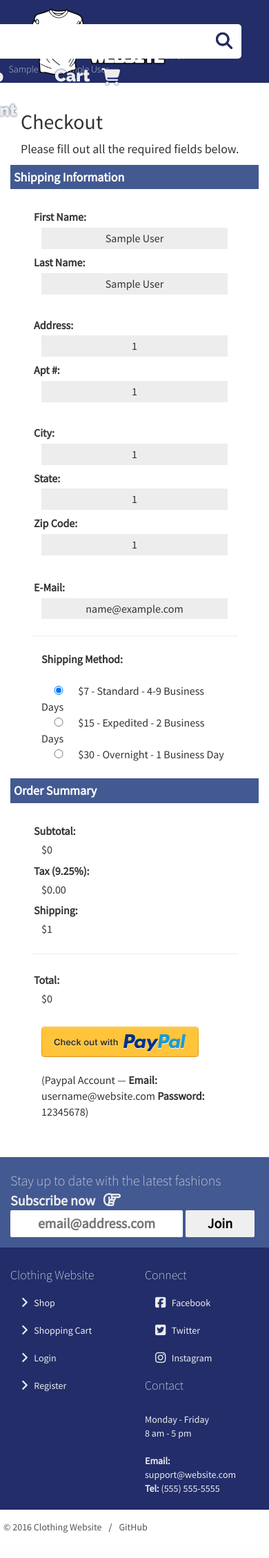
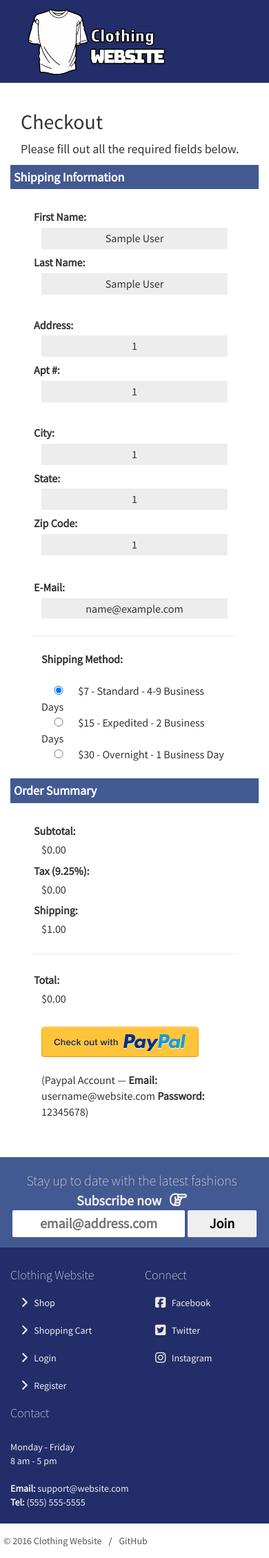
Before and after one commit to jeremypreed/capstone-project, a PHP site: page /clothingwebsite/checkout in a window 390 px wide. Shown: the whole page at 69% size. Before the commit the page ends 2222 px from the top, so only its background shows below. Run offline with PHP 8.4, Linux system fonts and the light colour scheme; the visitor is signed in with stand-in values (Sample User, id 1); tables that the repository leaves empty or names only in its code hold one stand-in row (values such as "Sample post"); data that the repository does not hold is empty; some libraries are stand-ins or nearby versions.

Commit message:
Add files via upload
updated responsiveness

```diff
--- a/config.php
+++ b/config.php
@@ -32,20 +32,28 @@ $MSG = array(
 
 # Messsage functions
 function alert($m){
-	$alert = '<div id="msg" class="open"><div class="alert">';
+	# Display alert message at bottom of page
+	$alert = '<div id="msg" class="open"><div class="alert"><div class="col-md-10">';
 	$alert .= $m;
-	$alert .= '<a>Close <i class="fa fa-remove fw"></i></a></div></div>';
+	$alert .= '</div><div class="col-md-2"><a>Close <i class="fa fa-remove fw"></i></a></div></div></div>';
 	echo $alert;
 }
 
 function error($m){
-	$error = '<div id="msg" class="open"><div class="alert error">';
+	# Display error message at bottom of page
+	$error = '<div id="msg" class="open"><div class="alert error"><div class="col-md-10">';
 	$error .= $m;
-	$error .= '<a>Close <i class="fa fa-remove fw"></i></a></div></div>';
+	$error .= '</div><div class="col-md-2"><a>Close <i class="fa fa-remove fw"></i></a></div></div></div>';
 	echo $error;
 }
 
 # General functions
 function redirect($url){
+	# Javascript redirect to $url
 	echo '<script type="text/javascript">'.'window.location = "' . $url . '";'.'</script>';
 }
+
+function cash($x){
+	# Convert $x to float in form ($)xx.xx
+	return number_format((float)$x, 2, '.', '');
+}
--- a/pages/checkout.php
+++ b/pages/checkout.php
@@ -126,7 +126,7 @@ echo '<input type="radio" name="ship_method" value="3" '.$ship3.'/> $30 - Overni
 					<!-- Subtotal -->
 					<div class="col-md-2 head">Subtotal:</div>
 					<div class="col-md-6" id="subTotal">
-						<?php echo '$'.$c->discount_subtotal; ?>
+						<?php echo '$'.cash($c->discount_subtotal); ?>
 					</div>
 			</div>
 
@@ -146,7 +146,7 @@ echo '<input type="radio" name="ship_method" value="3" '.$ship3.'/> $30 - Overni
 					<div class="col-md-6" id="shippingTotal">
 						<?php
 						if (isset($_SESSION['shipping_price'])){
-							echo '$'.$_SESSION['shipping_price'];
+							echo '$'.cash($_SESSION['shipping_price']);
 						} else {
 							echo '$7.00';
 						}
@@ -160,7 +160,7 @@ echo '<input type="radio" name="ship_method" value="3" '.$ship3.'/> $30 - Overni
 					<!-- Total -->
 					<div class="col-md-2 head">Total:</div>
 					<div class="col-md-6" id="actualTotal">
-						<?php echo '$'.$_SESSION['purchase_total']; ?>
+						<?php echo '$'.cash($_SESSION['purchase_total']); ?>
 					</div>
 			</div>
 
--- a/pages/layout/footer.php
+++ b/pages/layout/footer.php
@@ -2,7 +2,7 @@
 <div class="container-fluid text-center" id="mailing-list">
     <div class="container">
 		<div class="row">
-			<div class="col-xs-12 col-md-12 column text-left">
+			<div class="col-xs-12 col-md-12 column text-center">
 				<p>Stay up to date with the latest fashions &nbsp;
 				<strong>Subscribe now &nbsp;
 				<i class="fa fa-hand-o-right fa-lg fw" aria-hidden="true"></i> &nbsp;
@@ -17,7 +17,7 @@
 <footer id="footer">
     <div class="container">
         <div class="row">
-            <div class="col-xs-6 col-md-3 column">
+            <div class="col-xs-6 col-sm-6 col-md-3 column">
                 <h4><?php echo $_['SITE_TITLE']; ?></h4>
                 <ul class="nav">
                     <li>
@@ -38,7 +38,7 @@
 					</li>
                 </ul>
             </div>
-            <div class="col-xs-6 col-md-3 column">
+            <div class="col-xs-6 col-sm-6 col-md-3 column">
                 <h4>Connect</h4>
                 <ul class="nav">
                     <li>
@@ -55,7 +55,7 @@
 					</li>
                 </ul>
             </div>
-			<div class="col-xs-6 col-md-3 column">
+			<div class="col-xs-12 col-sm-12 col-md-3 column">
                 <h4>Contact</h4>
                 <ul class="nav">
                     <li><br></li>
--- a/pages/layout/header.php
+++ b/pages/layout/header.php
@@ -43,7 +43,7 @@
 						$c->summary($dbc);
 						if ($c->total_quantity) { ?>
 						<li class="cart">
-							<a href="<?php echo $_['SITE_URL']; ?>cart" class="cart"><?php echo '<strong>Total: $'.$c->discount_subtotal.'</strong>'; ?></a>
+							<a href="<?php echo $_['SITE_URL']; ?>cart" class="cart"><?php echo '<strong>Total: $'.cash($c->discount_subtotal).'</strong>'; ?></a>
 						</li>
 						<li class="cart">
 							<a href="<?php echo $_['SITE_URL']; ?>cart" class="cart"><?php echo '<strong>'.$c->total_quantity.' item(s)</strong>'; ?></a>
@@ -144,7 +144,7 @@
 			<li><?php echo mysqli_num_rows($i->query($dbc)).' products'; ?></li>
 			<?php
 			if ($c->total_quantity) {
-				echo '<li><strong>Total:</strong> $'.$c->discount_subtotal.'</li>';
+				echo '<li><strong>Total:</strong> $'.cash($c->discount_subtotal).'</li>';
 			} else {
 				echo '<li>Your cart is empty.</li>';
 			}
--- a/pages/shop/product_list.php
+++ b/pages/shop/product_list.php
@@ -29,7 +29,7 @@ if (mysqli_num_rows($result)>0){
 	while ($row = mysqli_fetch_row($result)){
 		$i->columns($row);
 	# Display Product	?>
-	<div class="item col-md-4 col-sm-6 col-xs-12 text-center">
+	<div class="item col-md-4 col-sm-4 col-xs-6 text-center">
 		<a href="<?php echo $_['SITE_URL'].'shop/'.$i->category.'/'.$i->subcategory.'/'.$i->id; ?>">
 			<div class="img">
 				<img src="<?php echo $_['SITE_URL'].$i->image; ?>" class="img-responsive">
--- a/pages/shop/subcategories.php
+++ b/pages/shop/subcategories.php
@@ -25,7 +25,7 @@
 							$i->columns($row);
 							if ($i->id){
 								# Subcategory Link ?>
-								<div class="item col-md-3 col-sm-6 col-xs-12 text-center">
+								<div class="item col-md-3 col-sm-4 col-xs-6 text-center">
 									<a href="<?php echo $_['SITE_URL'].$p[0].'/'.$p[1].'/'.$i->subcategory; ?>">
 									<div class="img">
 										<img src="<?php echo $_['SITE_URL'].$i->image; ?>" class="img-responsive">
--- a/sass/style.sass
+++ b/sass/style.sass
@@ -223,13 +223,13 @@ $sourcesans: 'Source Sans Pro', sans-serif;
 					box-shadow: 0px 0px 30px 0px rgba(0,0,0,0.5);
 				ul.menu li
 					display: block
-					opacity: 0
+					//opacity: 0
 
 					@for $i from 1 through 6
 						&:nth-child(#{$i})
 							animation:
 								name: submenu
-								duration: 200ms * $i
+								duration: 150ms * $i
 								timing-function: ease-in-out
 								fill-mode: forwards
 
@@ -315,6 +315,50 @@ $sourcesans: 'Source Sans Pro', sans-serif;
 			i
 				font-family: $raleway
 				font-weight: 200
+//-- Header Media Queries
+@media (max-width: 1000px)
+	#header
+		#nav
+			#search-bar
+				display: none // Remove search bar
+		#carousel
+			.left-arrow, .right-arrow // Carousel arrows get smaller
+				width: 40px
+				height: 40px
+				font-size: 20px
+				line-height: 40px
+				a:link,a:visited
+					width: 40px
+					height: 40px
+			.content // resize width of content
+				width: 500px
+				margin-left: -250px
+				font-size: 26px
+@media (max-width: 835px)
+	#header
+		#nav
+			display: none // Remove regular nav
+		#nav-info
+			display: none // and nav info
+		#nav-mobile // Show mobile nav
+			display: block
+@media (max-width: 600px)
+	#header.navbar-fixed-top
+		.banner-small
+			top: 12px
+			width: 220px
+			height: auto
+	#header
+		.banner
+			width: 200px // Logo on home page gets smaller
+		#carousel
+			.left-arrow, .right-arrow // Remove carousel arrows
+				display: none
+			.content // resize carousel content
+				width: 100%
+				margin-left: 0
+				left: 0%
+				font-size: 20px
 //-- Content
 #content, #recommended
 	font-size: 18px
--- a/sql/cart.class.php
+++ b/sql/cart.class.php
@@ -118,17 +118,17 @@ class Cart {
 				$this->columns($row);
 				$product_r = $i->query($dbc,-1, -1, $this->product_id); // Query DB for row
 				$i->columns(mysqli_fetch_row($product_r)); // Fetch Column
-				$this->subtotal += number_format((float)($i->price*$this->quantity), 2, '.', '');
-				$this->discount_subtotal += number_format((float)($i->discount_price*$this->quantity), 2, '.', '');
-				$this->savings += number_format((float)($i->amount_off*$this->quantity), 2, '.', '');
-				$this->total_quantity += (1*$this->quantity);
+				$this->subtotal += cash($i->price*$this->quantity);
+				$this->discount_subtotal += cash($i->discount_price*$this->quantity);
+				$this->savings += cash($i->amount_off*$this->quantity);
+				$this->total_quantity += cash(1*$this->quantity);
 			}
 			$this->total();
 		}
 	}
 
 	public function tax($subtotal){
-		return number_format((float)($subtotal*$this->tax_rate), 2, '.', '');
+		return cash($subtotal*$this->tax_rate);
 	}
 
 	public function total(){
@@ -136,8 +136,8 @@ class Cart {
 		$this->actual_total = $this->discount_subtotal;
 		if ($this->actual_total>0) {
 			$this->actual_total += $_SESSION['shipping_price'];
-			$this->actual_total += number_format((float)($this->tax($this->discount_subtotal)), 2, '.', '');
+			$this->actual_total += cash($this->tax($this->discount_subtotal));
 		}
-		$_SESSION['purchase_total'] = $this->actual_total;
+		$_SESSION['purchase_total'] = cash($this->actual_total);
 	}
 }
--- a/sql/inventory.class.php
+++ b/sql/inventory.class.php
@@ -112,7 +112,7 @@ class Inventory {
 		$this->discount = $row[8]; // Product Discount
 		$this->image = $row[9]; // Product Image
 		$this->percent_off = round($this->discount * 100).'%'; // Percentage off
-		$this->discount_price = number_format((float)$this->price-($this->price*$this->discount), 2, '.', ''); // Price /w discount
-		$this->amount_off = number_format((float)$this->price-$this->discount_price, 2, '.', ''); // Amount off
+		$this->discount_price = cash($this->price-($this->price*$this->discount)); // Price /w discount
+		$this->amount_off = cash($this->price-$this->discount_price); // Amount off
 	}
 }
```
Also changed, not shown: pages/cart.php (+9 -4 lines), pages/shop/categories.php (+4 -4 lines), css/style.css.
